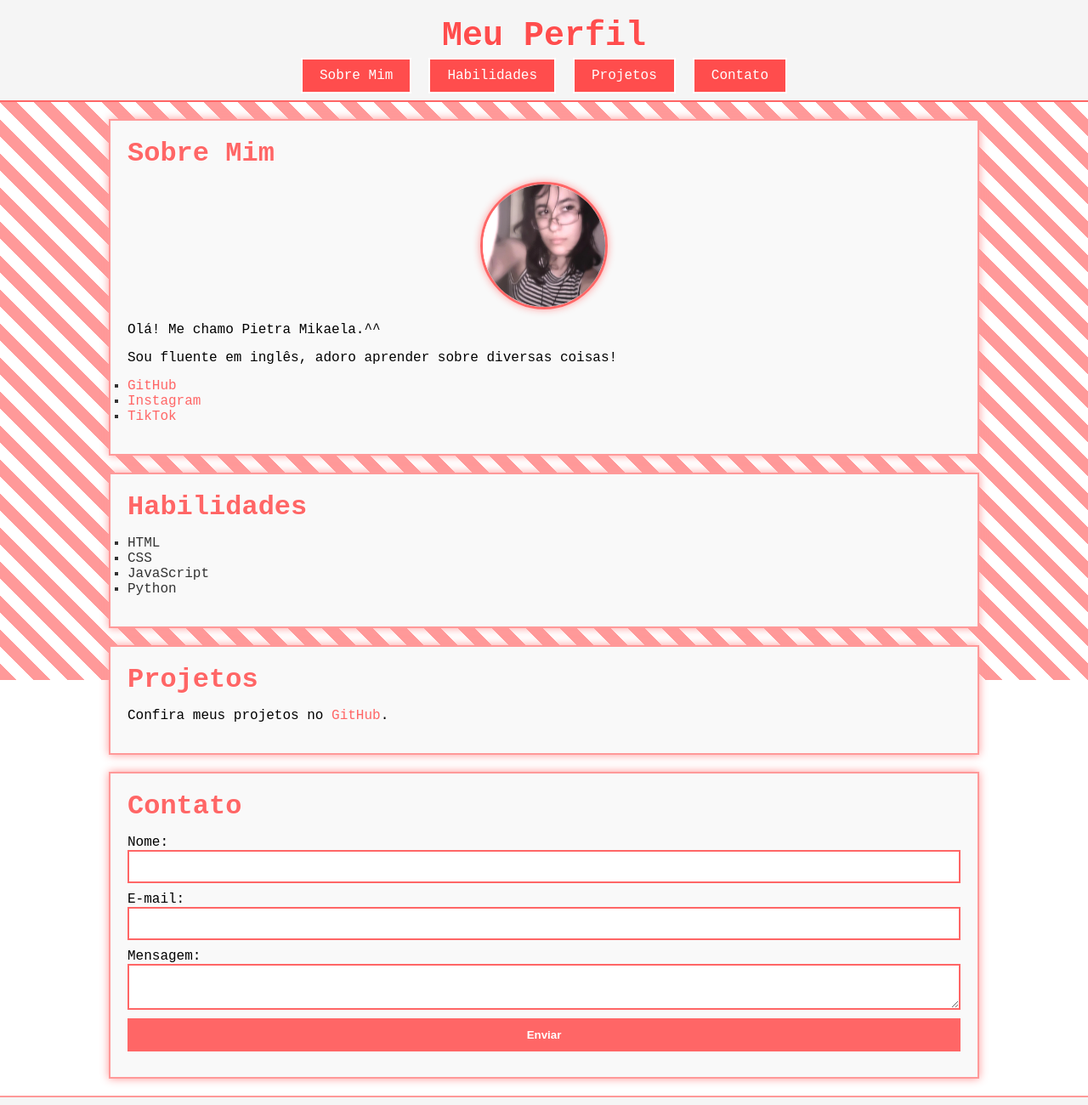
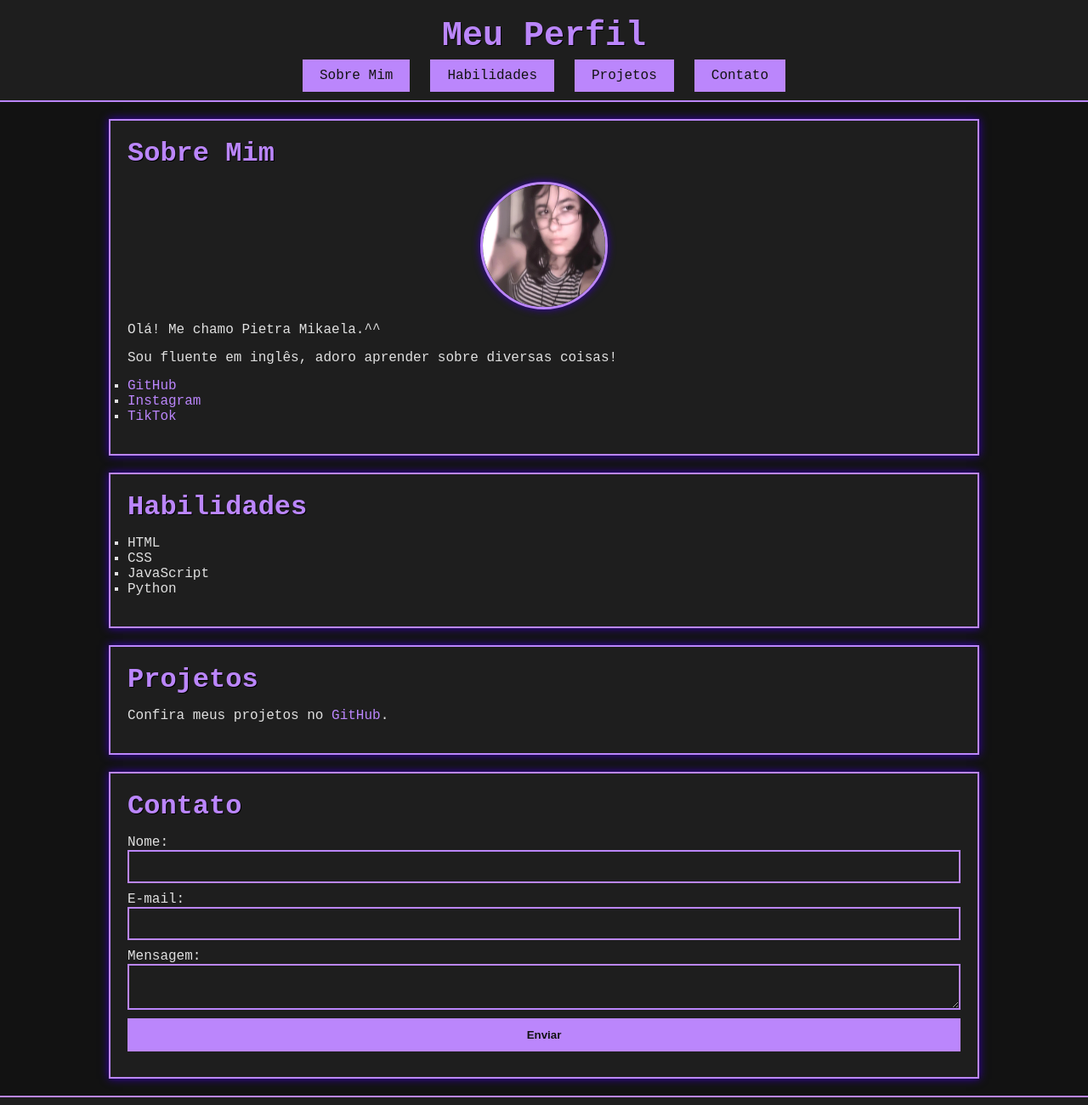
Before and after one commit to mintysalad/SENAC, a plain HTML site: page projeto2/index.html in a window 1280 px wide. Shown: the top 1300 px of the page at 85% size. Drawn offline with Linux system fonts and the light colour scheme.

Commit message:
projeto2

```diff
--- a/projeto2/css/style.css
+++ b/projeto2/css/style.css
@@ -1,3 +1,4 @@
+
 /* Reset básico */
 * {
   margin: 0;
@@ -8,35 +9,22 @@
 /* Corpo principal */
 body {
   font-family: 'Courier New', Courier, monospace;
-    background: white;
-    color: black;
-  }
-
-  /* Fundo quadriculado */
-  body::before {
-    content: '';
-    position: fixed;
-    top: 0;
-    left: 0;
-    width: 100%;
-    height: 100%;
-    background: linear-gradient(45deg, #ff9999 25%, white 25%, white 50%, #ff9999 50%, #ff9999 75%, white 75%, white);
-    background-size: 40px 40px;
-    z-index: -1;
+  background: #121212;
+  color: #E0E0E0;
 }
 
 /* Cabeçalho */
 header {
   text-align: center;
-    background-color: #f5f5f5;
-    color: #ff4d4d;
+  background-color: #1E1E1E;
+  color: #BB86FC;
   padding: 20px;
-    border-bottom: 2px solid #ff6666;
+  border-bottom: 2px solid #BB86FC;
 }
 
 header h1 {
   font-size: 2.5rem;
-    text-shadow: 1px 1px white;
+  text-shadow: 1px 1px #000;
 }
 
 header nav ul {
@@ -49,16 +37,16 @@
 
 header nav ul li a {
   text-decoration: none;
-    color: white;
-    background-color: #ff4d4d;
+  color: #121212;
+  background-color: #BB86FC;
   padding: 10px 20px;
-    border: 2px solid white;
+  border: 2px solid #1E1E1E;
   transition: background-color 0.3s, transform 0.3s;
 }
 
 header nav ul li a:hover {
-    background-color: white;
-    color: #ff4d4d;
+  background-color: #3700B3;
+  color: #E0E0E0;
   transform: scale(1.1);
 }
 
@@ -67,15 +55,15 @@
   margin: 20px auto;
   padding: 20px;
   width: 80%;
-    background: #f9f9f9;
-    border: 2px solid #ff9999;
-    box-shadow: 0 0 10px #ff9999;
+  background: #1E1E1E;
+  border: 2px solid #BB86FC;
+  box-shadow: 0 0 10px #3700B3;
 }
 
 section h2 {
   font-size: 2rem;
-    color: #ff6666;
-    text-shadow: 1px 1px white;
+  color: #BB86FC;
+  text-shadow: 1px 1px #000;
   margin-bottom: 15px;
 }
 
@@ -85,7 +73,7 @@
 
 section ul li {
   list-style: square;
-    color: #333;
+  color: #E0E0E0;
 }
 
 /* Estilo da imagem */
@@ -95,13 +83,13 @@
   width: 150px;
   height: 150px;
   border-radius: 50%;
-    border: 3px solid #ff6666;
-    box-shadow: 0 0 10px #ff9999;
+  border: 3px solid #BB86FC;
+  box-shadow: 0 0 10px #3700B3;
 }
 
 /* Links dos projetos e redes sociais */
 a {
-    color: #ff6666;
+  color: #BB86FC;
   text-decoration: none;
 }
 
@@ -115,21 +103,21 @@
   width: 100%;
   margin-bottom: 10px;
   padding: 10px;
-    background: white;
-    color: #333;
-    border: 2px solid #ff6666;
+  background: #1E1E1E;
+  color: #E0E0E0;
+  border: 2px solid #BB86FC;
 }
 
 form button {
-    background-color: #ff6666;
-    color: white;
+  background-color: #BB86FC;
+  color: #121212;
   font-weight: bold;
   cursor: pointer;
   transition: background-color 0.3s, transform 0.3s;
 }
 
 form button:hover {
-    background-color: #ff4d4d;
+  background-color: #3700B3;
   transform: scale(1.1);
 }
 
@@ -137,10 +125,10 @@
 footer {
   text-align: center;
   padding: 20px;
-    background-color: #f5f5f5;
-    border-top: 2px solid #ff9999;
+  background-color: #1E1E1E;
+  border-top: 2px solid #BB86FC;
 }
 
 footer p {
-    color: #ff6666;
+  color: #BB86FC;
 }
--- a/projeto2/index.html
+++ b/projeto2/index.html
@@ -15,35 +15,22 @@
     /* Corpo principal */
     body {
       font-family: 'Courier New', Courier, monospace;
-      background: white;
-      color: black;
-    }
-
-    /* Fundo quadriculado */
-    body::before {
-      content: '';
-      position: fixed;
-      top: 0;
-      left: 0;
-      width: 100%;
-      height: 100%;
-      background: linear-gradient(45deg, #ff9999 25%, white 25%, white 50%, #ff9999 50%, #ff9999 75%, white 75%, white);
-      background-size: 40px 40px;
-      z-index: -1;
+      background: #121212;
+      color: #E0E0E0;
     }
 
     /* Cabeçalho */
     header {
       text-align: center;
-      background-color: #f5f5f5;
-      color: #ff4d4d;
+      background-color: #1E1E1E;
+      color: #BB86FC;
       padding: 20px;
-      border-bottom: 2px solid #ff6666;
+      border-bottom: 2px solid #BB86FC;
     }
 
     header h1 {
       font-size: 2.5rem;
-      text-shadow: 1px 1px white;
+      text-shadow: 1px 1px #000;
     }
 
     header nav ul {
@@ -56,16 +43,16 @@
 
     header nav ul li a {
       text-decoration: none;
-      color: white;
-      background-color: #ff4d4d;
+      color: #121212;
+      background-color: #BB86FC;
       padding: 10px 20px;
-      border: 2px solid white;
+      border: 2px solid #1E1E1E;
       transition: background-color 0.3s, transform 0.3s;
     }
 
     header nav ul li a:hover {
-      background-color: white;
-      color: #ff4d4d;
+      background-color: #3700B3;
+      color: #E0E0E0;
       transform: scale(1.1);
     }
 
@@ -74,15 +61,15 @@
       margin: 20px auto;
       padding: 20px;
       width: 80%;
-      background: #f9f9f9;
-      border: 2px solid #ff9999;
-      box-shadow: 0 0 10px #ff9999;
+      background: #1E1E1E;
+      border: 2px solid #BB86FC;
+      box-shadow: 0 0 10px #3700B3;
     }
 
     section h2 {
       font-size: 2rem;
-      color: #ff6666;
-      text-shadow: 1px 1px white;
+      color: #BB86FC;
+      text-shadow: 1px 1px #000;
       margin-bottom: 15px;
     }
 
@@ -92,7 +79,7 @@
 
     section ul li {
       list-style: square;
-      color: #333;
+      color: #E0E0E0;
     }
 
     /* Estilo da imagem */
@@ -102,13 +89,13 @@
       width: 150px;
       height: 150px;
       border-radius: 50%;
-      border: 3px solid #ff6666;
-      box-shadow: 0 0 10px #ff9999;
+      border: 3px solid #BB86FC;
+      box-shadow: 0 0 10px #3700B3;
     }
 
     /* Links dos projetos e redes sociais */
     a {
-      color: #ff6666;
+      color: #BB86FC;
       text-decoration: none;
     }
 
@@ -122,21 +109,21 @@
       width: 100%;
       margin-bottom: 10px;
       padding: 10px;
-      background: white;
-      color: #333;
-      border: 2px solid #ff6666;
+      background: #1E1E1E;
+      color: #E0E0E0;
+      border: 2px solid #BB86FC;
     }
 
     form button {
-      background-color: #ff6666;
-      color: white;
+      background-color: #BB86FC;
+      color: #121212;
       font-weight: bold;
       cursor: pointer;
       transition: background-color 0.3s, transform 0.3s;
     }
 
     form button:hover {
-      background-color: #ff4d4d;
+      background-color: #3700B3;
       transform: scale(1.1);
     }
 
@@ -144,13 +131,14 @@
     footer {
       text-align: center;
       padding: 20px;
-      background-color: #f5f5f5;
-      border-top: 2px solid #ff9999;
+      background-color: #1E1E1E;
+      border-top: 2px solid #BB86FC;
     }
 
     footer p {
-      color: #ff6666;
+      color: #BB86FC;
     }
+
   </style>
 </head>
 <body>
```
Lines whose indentation alone changed are shown as unchanged.
